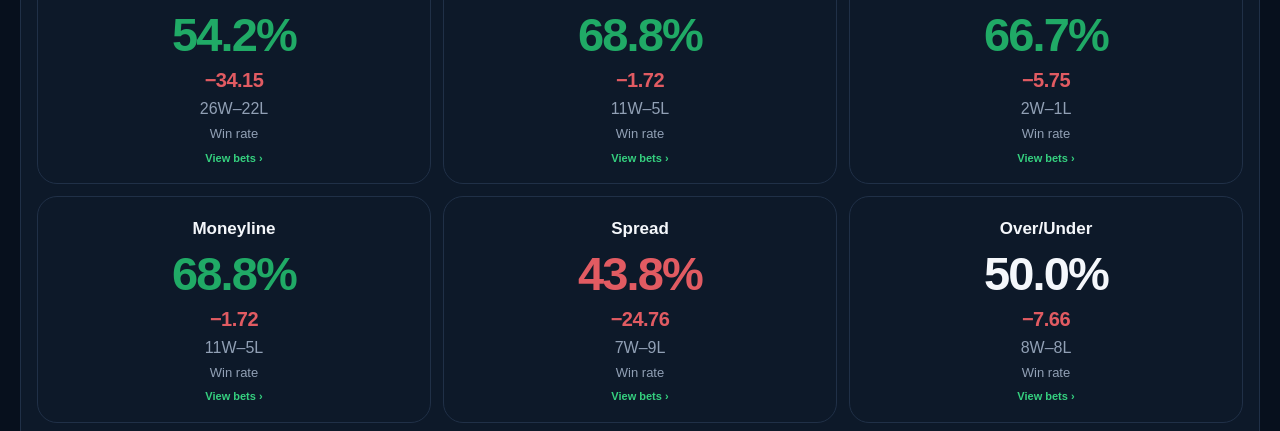
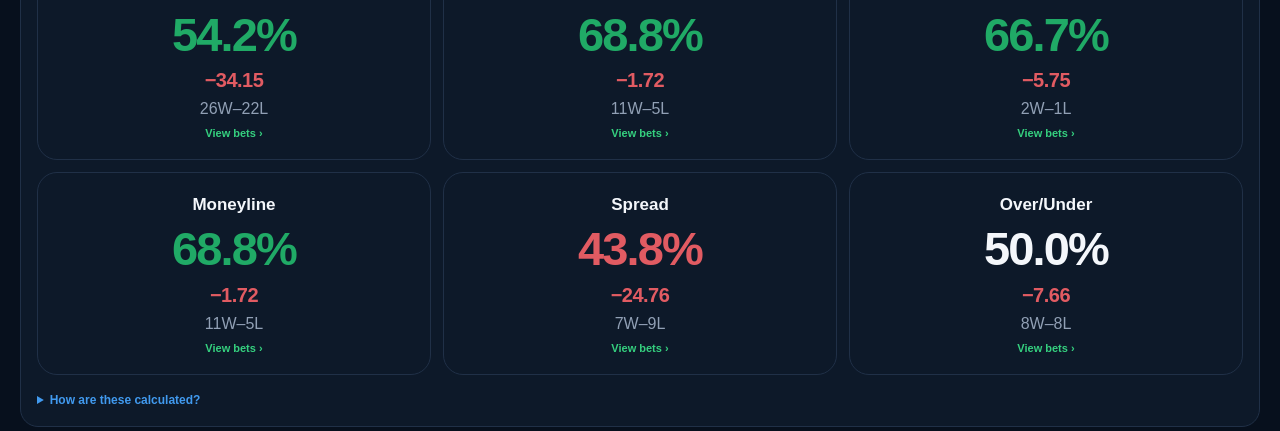
Before and after one commit to ggagov-lgtm/nflvercel, a Next.js app: page / in a window 1280 px wide. Shown: the part 960-1391 px from the top of the page. Built offline with nearby package versions, Linux system fonts and the light colour scheme; no server answers.

Commit message:
Remove redundant Win rate label from NFL performance cards

```diff
--- a/app/PerformanceSummary.tsx
+++ b/app/PerformanceSummary.tsx
@@ -186,7 +186,7 @@ export default function PerformanceSummary({ weeks, currentWeek, season }: {
                         ? "No graded picks"
                         : s.pushes > 0
                           ? "Pushes excluded"
-                          : "Win rate";
+                          : null;
               return (
                 <button
                   type="button"
@@ -204,7 +204,7 @@ export default function PerformanceSummary({ weeks, currentWeek, season }: {
                     {showDollars ? winPercentage(s.wins, s.losses) : money(s.profit)}
                   </span>
                   <span className="bettorCompactRecord">{s.wins}W–{s.losses}L{s.pushes ? "–" + s.pushes + "P" : ""}</span>
-                  <span className="bettorCompactMissing">{summaryNote}</span>
+                  {summaryNote && <span className="bettorCompactMissing">{summaryNote}</span>}
                   {hasDetail ? <span className="bettorCompactViewCue" aria-hidden="true">View bets ›</span> : <span className="bettorCompactNoDetails">No bet details</span>}
                 </button>
               );
```
